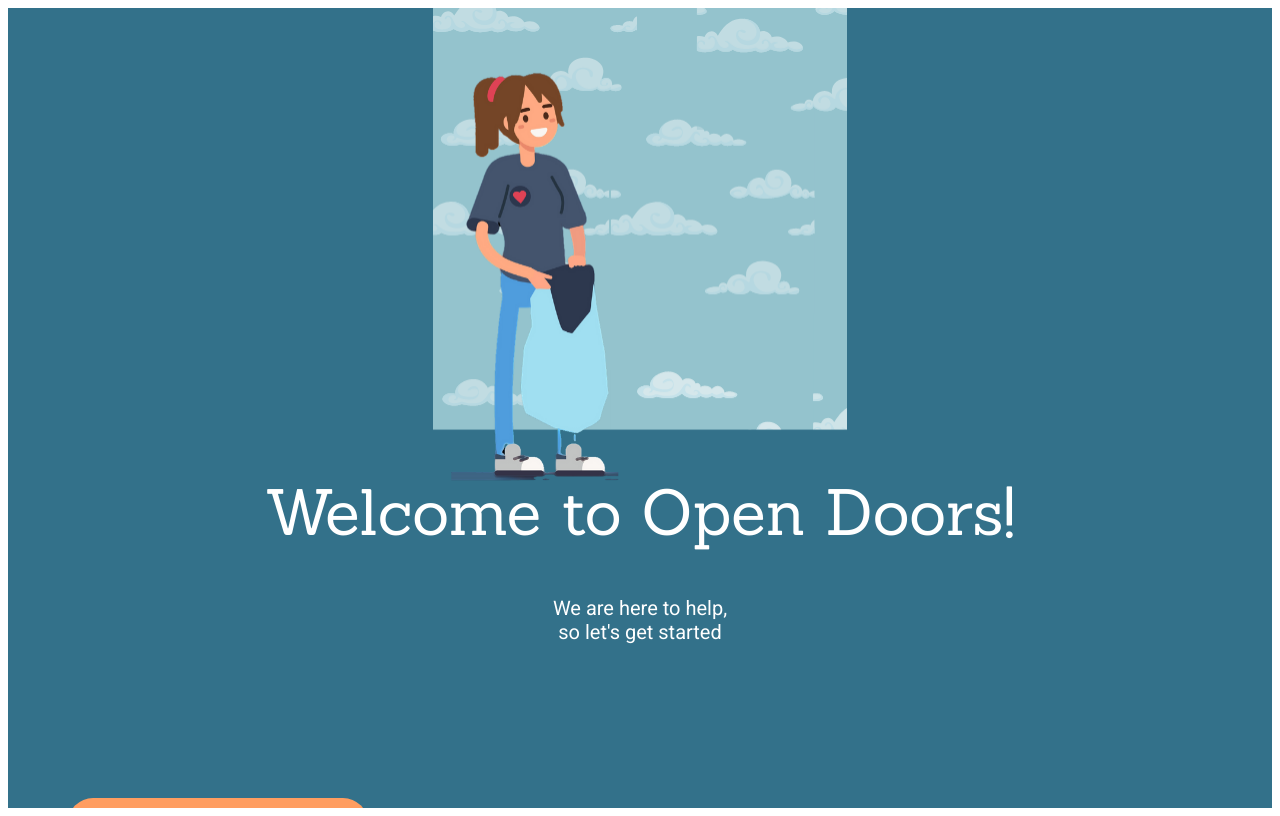
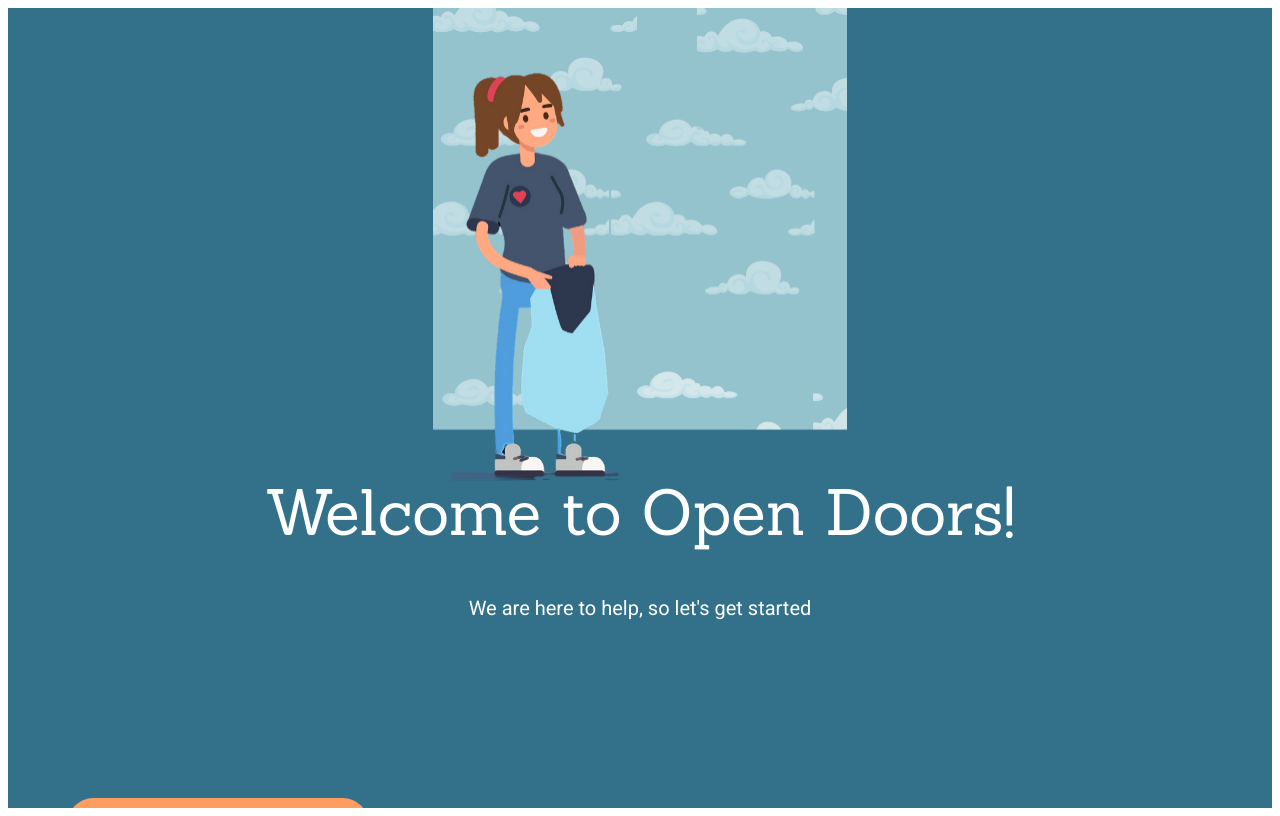
Before and after one commit to kcameron37/MDIA2019-project, a Next.js app: page / in a window 1280 px wide. Built offline with nearby package versions, Linux system fonts and the light colour scheme; a web font is replaced by a local one.

Commit message:
infograph page updates

```diff
--- a/components/BarGraph/bargraph.module.css
+++ b/components/BarGraph/bargraph.module.css
@@ -5,4 +5,7 @@
     bottom: 160px;
     left: 30px;
    background-color: white;
+   border-radius: 20px;
+   border: 10px solid #FF9D60 ;
+   padding: 2%;
 }
--- a/pages/index.js
+++ b/pages/index.js
@@ -54,9 +54,7 @@ export default function Home() {
               </div>
               <div className={styles.header}>
                 <p className={styles.paragraph}>
-                  We are here to help,
-                  <br />
-                  so let's get started
+                  We are here to help, so let's get started
                 </p>
               </div>
               <div className={styles.mainButton}>
--- a/pages/infograph.js
+++ b/pages/infograph.js
@@ -25,9 +25,13 @@ export default function InfoGraph() {
           width={414}
           height={894}
         />
+        <div className={styles.container}>
+          <h2>Did you know homelessness in on the rise in Canada</h2>
+        </div>
 
+        <div className={styles.graph}>
         <BarGraph/>
-
+        </div>
 
           <div className={styles.arrow}>
           <Link href="/homePage">
--- a/styles/infograph.module.css
+++ b/styles/infograph.module.css
@@ -6,20 +6,7 @@
 .main{
   position: fixed;
 }
-.text {
-    position: absolute;
-    bottom: 120px;
-    text-align: center;
-    margin: 8%;
-    padding: 4%;
-    background-color: transparent;
-    color: white;
-    font-size: 2rem;
-    font-size: 25px;
-    background-color: var(--secondary-color);
-    border-radius: 20px;
-    border: 10px solid white;
-  }
+
 
   .arrow{
     position: absolute;
@@ -32,3 +19,21 @@
     top: 10px;
     left: 5px
   }
+
+  .container{
+    position: fixed;
+    left: -150px;
+    top: 50px;
+    color: white;
+    margin: 40%;
+    font-size: 15px;
+    text-align: center;
+    background-color: var(--secondary-color);
+    border-radius: 20px;
+    border: 5px solid;
+    padding: 2%
+  }
+
+  .graph{
+    border-radius: 20px;
+  }
```
